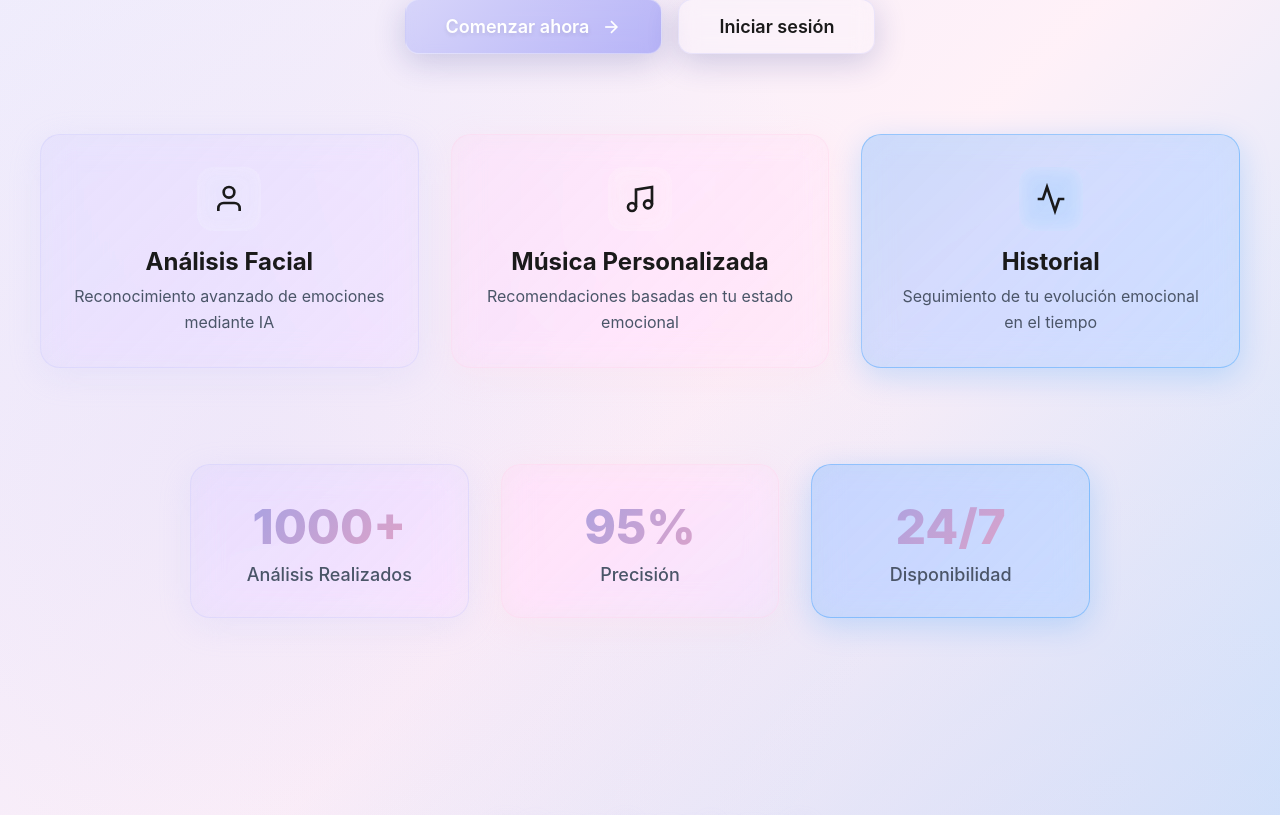
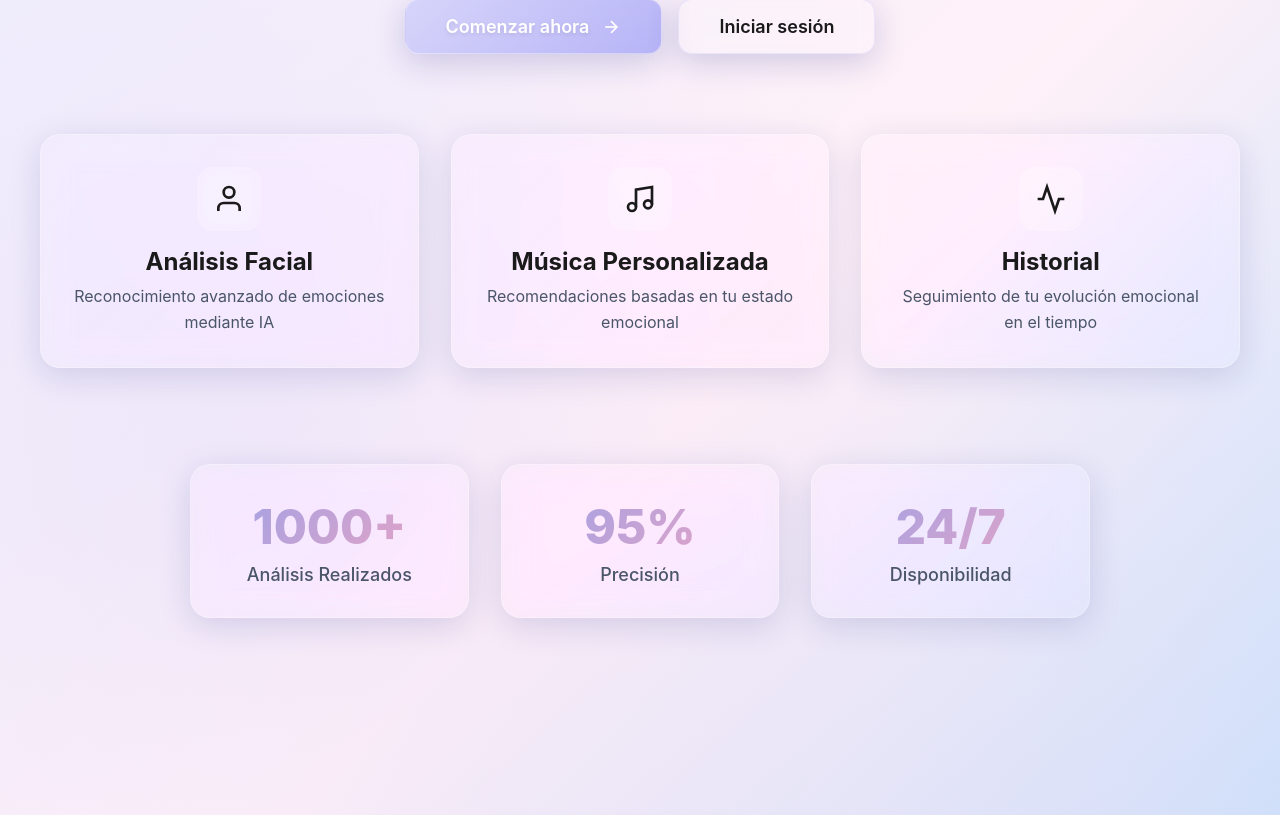
Before and after one commit to pmmd05/intento-proyecto-1, a React (Create React App) app in the folder client/: page / in a window 1280 px wide. Shown: the part 388-1203 px from the top of the page. Built offline with nearby package versions, Linux system fonts and the light colour scheme.

Commit message:
Agrega disenios a Sobre Nosotros y Contacto

```diff
--- a/client/src/components/emotion/EmotionAnalyzer.jsx
+++ b/client/src/components/emotion/EmotionAnalyzer.jsx
@@ -126,7 +126,7 @@ const EmotionAnalyzer = () => {
           {/* Opciones de captura - Grid 2 columnas */}
           <div className="analyzer-options">
             <GlassCard
-              variant="pink"
+              variant="default"
               className="option-card"
               onClick={() => setMode('camera')}
             >
@@ -143,7 +143,7 @@ const EmotionAnalyzer = () => {
             </GlassCard>
 
             <GlassCard
-              variant="blue"
+              variant="default"
               className="option-card"
               onClick={() => setMode('upload')}
             >
--- a/client/src/pages/AboutPage.jsx
+++ b/client/src/pages/AboutPage.jsx
@@ -58,7 +58,7 @@ function AboutPage() {
             </p>
           </GlassCard>
 
-          <GlassCard variant="blue" className="about-section">
+          <GlassCard variant="lilac" className="about-section">
             <div className="section-icon">
               <svg viewBox="0 0 24 24" fill="none" stroke="currentColor" strokeWidth="2">
                 <circle cx="12" cy="12" r="10"></circle>
--- a/client/src/pages/ContactPage.jsx
+++ b/client/src/pages/ContactPage.jsx
@@ -119,7 +119,7 @@ function ContactPage() {
                 </svg>
               </div>
               <h3>Teléfono</h3>
-              <p>+502 1234-5678</p>
+              <p>+502 3003 9839</p>
             </GlassCard>
 
             <GlassCard variant="blue" className="info-card">
--- a/client/src/pages/landingpage.css
+++ b/client/src/pages/landingpage.css
@@ -152,45 +152,23 @@
   transition: all 0.3s ease;
   position: relative;
   overflow: hidden;
-  /* Color base uniforme */
+  /* Estado normal - Color uniforme y sutil */
   background: rgba(255, 255, 255, 0.08);
   border: 1px solid rgba(255, 255, 255, 0.2);
 }
 
-/* Hover específico para cada feature */
-.feature-card.feature-facial:hover {
-  background: rgba(195, 196, 250, 0.25);
-  border-color: rgba(195, 196, 250, 0.5);
-  box-shadow: 0 12px 40px rgba(195, 196, 250, 0.4);
-}
-
-.feature-card.feature-music:hover {
-  background: rgba(255, 208, 231, 0.25);
-  border-color: rgba(255, 208, 231, 0.5);
-  box-shadow: 0 12px 40px rgba(255, 208, 231, 0.4);
-}
-
-.feature-card.feature-history:hover {
-  background: rgba(0, 136, 255, 0.25);
-  border-color: rgba(0, 136, 255, 0.5);
-  box-shadow: 0 12px 40px rgba(0, 136, 255, 0.4);
-}
-
+/* Hover - TODAS las cards usan lila intenso */
 .feature-card:hover {
+  background: rgba(139, 140, 245, 0.25);
+  border-color: rgba(139, 140, 245, 0.5);
+  box-shadow: 0 12px 40px rgba(139, 140, 245, 0.4);
   transform: translateY(-10px);
 }
 
-/* Icono con color al hover */
-.feature-card.feature-facial:hover .feature-icon {
-  background: rgba(195, 196, 250, 0.3);
-}
-
-.feature-card.feature-music:hover .feature-icon {
-  background: rgba(255, 208, 231, 0.3);
-}
-
-.feature-card.feature-history:hover .feature-icon {
-  background: rgba(0, 136, 255, 0.71);
+/* Icono con color lila al hover */
+.feature-card:hover .feature-icon {
+  background: rgba(139, 140, 245, 0.35);
+  transform: scale(1.1) rotate(5deg);
 }
 
 /* Efecto de brillo al hover */
@@ -211,10 +189,6 @@
   opacity: 1;
 }
 
-.feature-card:hover {
-  transform: translateY(-10px);
-}
-
 .feature-icon {
   width: 64px;
   height: 64px;
@@ -226,11 +200,6 @@
   background: rgba(255, 255, 255, 0.2);
   backdrop-filter: blur(10px);
   transition: all 0.3s ease;
-}
-
-.feature-card:hover .feature-icon {
-  transform: scale(1.1) rotate(5deg);
-  background: rgba(255, 255, 255, 0.3);
 }
 
 .feature-icon svg {
--- a/client/src/pages/landingpage.jsx
+++ b/client/src/pages/landingpage.jsx
@@ -42,7 +42,7 @@ function Landingpage() {
 
         {/* Features */}
         <div className="landing-features">
-          <GlassCard variant="lilac" className="feature-card">
+          <GlassCard variant="default" className="feature-card">
             <div className="feature-icon">
               <svg viewBox="0 0 24 24" fill="none" stroke="currentColor" strokeWidth="2">
                 <path d="M20 21v-2a4 4 0 0 0-4-4H8a4 4 0 0 0-4 4v2"></path>
@@ -55,7 +55,7 @@ function Landingpage() {
             </p>
           </GlassCard>
 
-          <GlassCard variant="pink" className="feature-card">
+          <GlassCard variant="default" className="feature-card">
             <div className="feature-icon">
               <svg viewBox="0 0 24 24" fill="none" stroke="currentColor" strokeWidth="2">
                 <path d="M9 18V5l12-2v13"></path>
@@ -69,7 +69,7 @@ function Landingpage() {
             </p>
           </GlassCard>
 
-          <GlassCard variant="blue" className="feature-card">
+          <GlassCard variant="default" className="feature-card">
             <div className="feature-icon">
               <svg viewBox="0 0 24 24" fill="none" stroke="currentColor" strokeWidth="2">
                 <polyline points="22 12 18 12 15 21 9 3 6 12 2 12"></polyline>
@@ -84,15 +84,15 @@ function Landingpage() {
 
         {/* Stats Section - Nueva sección de estadísticas */}
         <div className="landing-stats">
-          <GlassCard variant="lilac" className="stat-card">
+          <GlassCard variant="default" className="stat-card">
             <div className="stat-number">1000+</div>
             <div className="stat-label">Análisis Realizados</div>
           </GlassCard>
-          <GlassCard variant="pink" className="stat-card">
+          <GlassCard variant="default" className="stat-card">
             <div className="stat-number">95%</div>
             <div className="stat-label">Precisión</div>
           </GlassCard>
-          <GlassCard variant="blue" className="stat-card">
+          <GlassCard variant="default" className="stat-card">
             <div className="stat-number">24/7</div>
             <div className="stat-label">Disponibilidad</div>
           </GlassCard>
```
